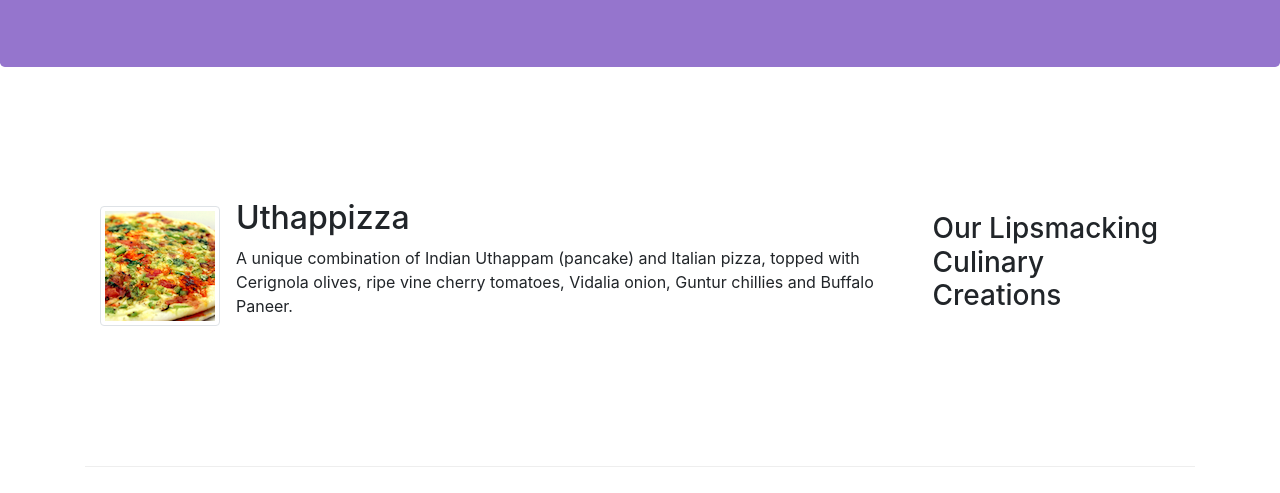
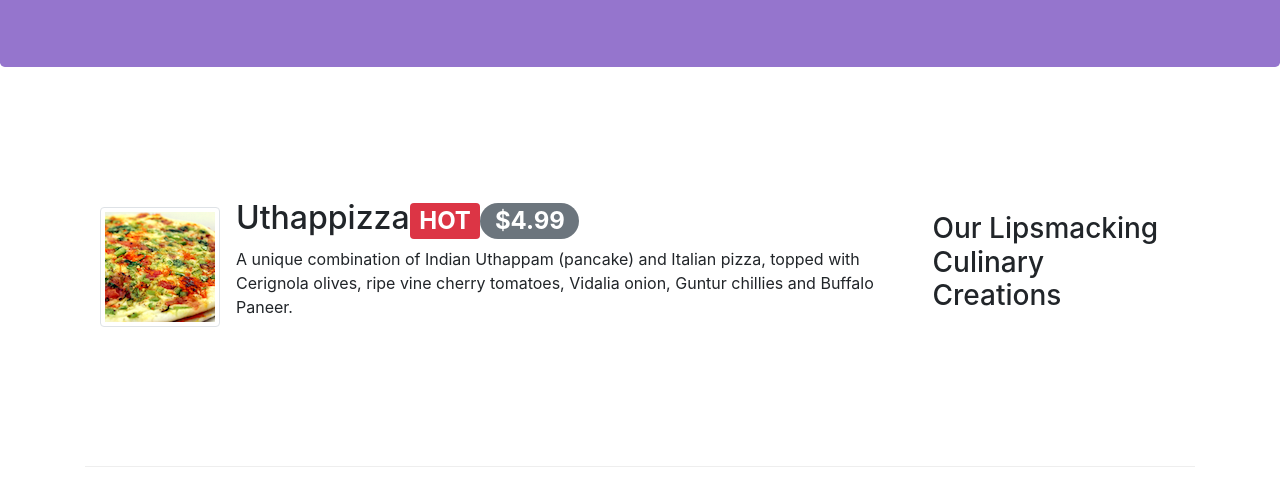
Before and after one commit to giahungphanngoc2002/git-test-01, a website: page index.html in a window 1280 px wide. Shown: the part 307-800 px from the top of the page. Drawn offline with nearby package versions, Linux system fonts and the light colour scheme.

Commit message:
Alerting Users

```diff
--- a/index.html
+++ b/index.html
@@ -74,7 +74,7 @@
                     <img class="d-flex mr-3 img-thumbnail align-self-center"
                             src="img/uthappizza.png" alt="Uthappizza">
                     <div class="media-body">
-                        <h2 class="mt-0">Uthappizza</h2>
+                        <h2 class="mt-0">Uthappizza<span class="badge badge-danger">HOT</span><span class="badge badge-pill badge-secondary">$4.99</span></h2>
                         <p class="d-none d-sm-block">A unique combination of Indian Uthappam (pancake) and
                             Italian pizza, topped with Cerignola olives, ripe vine
                             cherry tomatoes, Vidalia onion, Guntur chillies and
--- a/package.json
+++ b/package.json
@@ -17,8 +17,6 @@
   },
   "dependencies": {
     "bootstrap": "^4.0.0",
-    "bootstrap-social": "^5.1.1",
-    "font-awesome": "^4.7.0",
     "jquery": "^3.3.1",
     "popper.js": "^1.12.9"
   }
```
